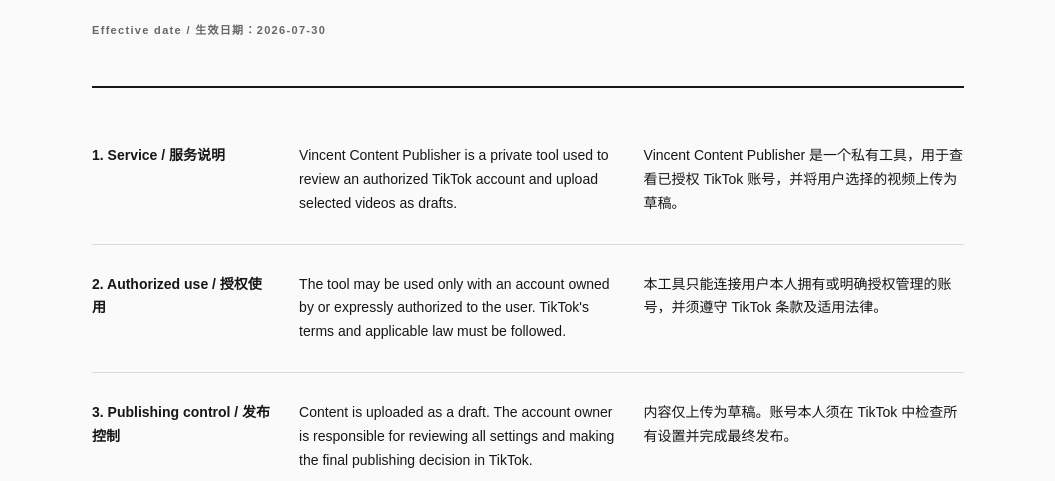
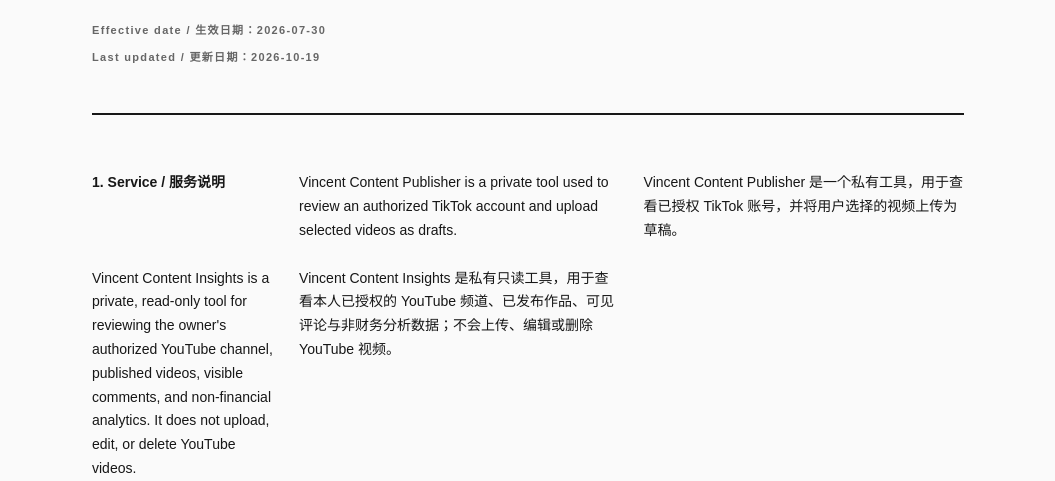
Before and after one commit to vincentphosun000/vincentphosun-site, a plain HTML site: page terms.html in a window 1280 px wide. Shown: the part 319-800 px from the top of the page, without its empty margins (112-1167 px from the left). Drawn offline with Linux system fonts and the light colour scheme.

Commit message:
Cover read-only YouTube insights in service terms

```diff
--- a/terms.html
+++ b/terms.html
@@ -18,9 +18,10 @@
         <h1>Terms of Service</h1>
         <p class="chinese-title">服务条款</p>
         <p class="label">Effective date / 生效日期：2026-07-30</p>
+        <p class="label">Last updated / 更新日期：2026-10-19</p>
       </div>
-      <section><h2>1. Service / 服务说明</h2><p>Vincent Content Publisher is a private tool used to review an authorized TikTok account and upload selected videos as drafts.</p><p>Vincent Content Publisher 是一个私有工具，用于查看已授权 TikTok 账号，并将用户选择的视频上传为草稿。</p></section>
-      <section><h2>2. Authorized use / 授权使用</h2><p>The tool may be used only with an account owned by or expressly authorized to the user. TikTok's terms and applicable law must be followed.</p><p>本工具只能连接用户本人拥有或明确授权管理的账号，并须遵守 TikTok 条款及适用法律。</p></section>
+      <section><h2>1. Service / 服务说明</h2><p>Vincent Content Publisher is a private tool used to review an authorized TikTok account and upload selected videos as drafts.</p><p>Vincent Content Publisher 是一个私有工具，用于查看已授权 TikTok 账号，并将用户选择的视频上传为草稿。</p><p>Vincent Content Insights is a private, read-only tool for reviewing the owner's authorized YouTube channel, published videos, visible comments, and non-financial analytics. It does not upload, edit, or delete YouTube videos.</p><p>Vincent Content Insights 是私有只读工具，用于查看本人已授权的 YouTube 频道、已发布作品、可见评论与非财务分析数据；不会上传、编辑或删除 YouTube 视频。</p></section>
+      <section><h2>2. Authorized use / 授权使用</h2><p>The tool may be used only with an account owned by or expressly authorized to the user. The connected platform's terms and applicable law must be followed.</p><p>本工具只能连接用户本人拥有或明确授权管理的账号，并须遵守接入平台的条款及适用法律。</p></section>
       <section><h2>3. Publishing control / 发布控制</h2><p>Content is uploaded as a draft. The account owner is responsible for reviewing all settings and making the final publishing decision in TikTok.</p><p>内容仅上传为草稿。账号本人须在 TikTok 中检查所有设置并完成最终发布。</p></section>
       <section><h2>4. Intellectual property / 知识产权</h2><p>Users retain ownership of their content and must have the rights required to upload it.</p><p>用户保留其内容权利，并应确保已获得上传所需的授权。</p></section>
       <section><h2>5. Availability / 可用性</h2><p>The service may be changed, suspended, or discontinued when needed. Uninterrupted availability is not guaranteed.</p><p>本服务可能根据需要调整、暂停或停止，不保证始终不间断运行。</p></section>
```
